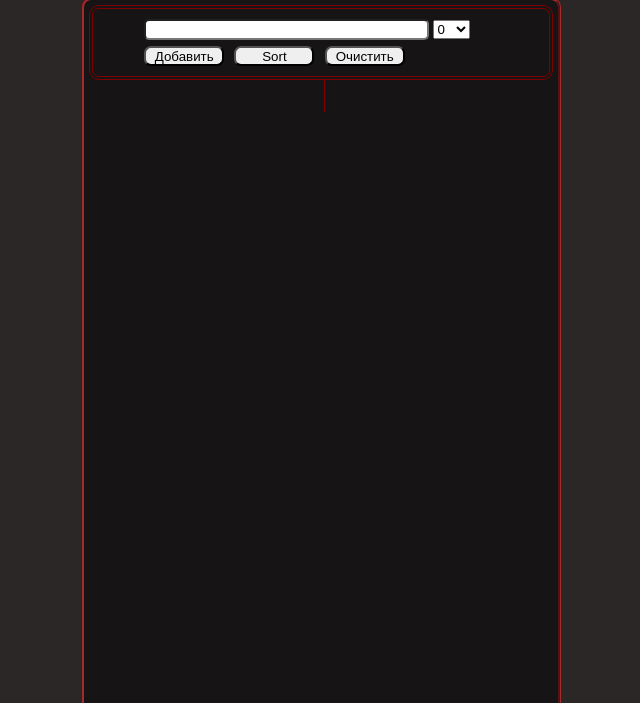
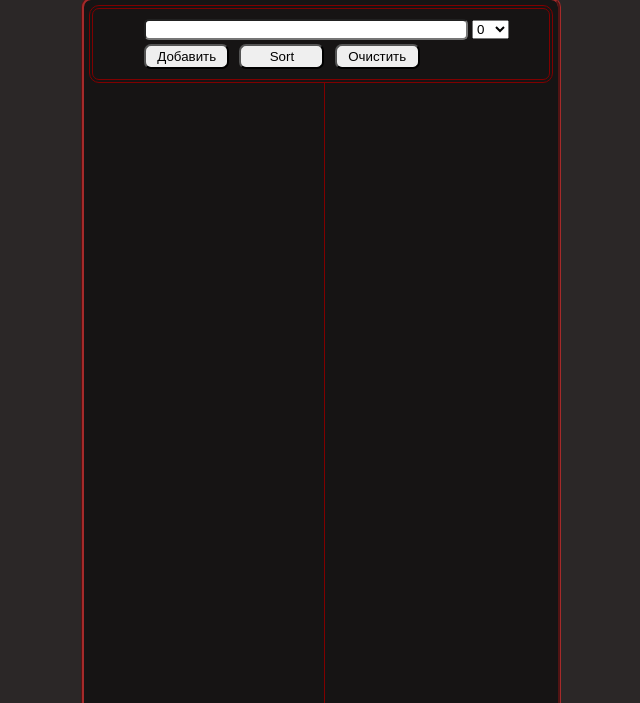
Before and after one commit to SN737/lemar-qual, a website: page index.html in a window 1280 px wide. Shown: the part 97-800 px from the top of the page, without its empty margins (319-959 px from the left). Drawn offline with Linux system fonts and the light colour scheme.

Commit message:
Update style.css

```diff
--- a/style.css
+++ b/style.css
@@ -1,3 +1,5 @@
+
+
 body{
     background-color: #2b2727;
     color: aliceblue;
@@ -5,7 +7,7 @@ body{
     max-width: 480px;
 }
 .content{
-    min-height: 900px;
+    min-height: 800px;
     border-radius: 10px;
     border-style: groove;
     border-color: brown;
@@ -36,7 +38,7 @@ input:hover{
 }
 .btnwrap{
     display: flex;
-    width: 80%;
+    width: 90%;
 }
 .wall{
     background-color: maroon;
@@ -47,11 +49,12 @@ input:hover{
 .btn {
     /*margin: 1vw;*/
     margin-right: 0.8vw;
-    margin-top: 0.5vw;
-    width: 80px;
-    height: 20px;
+    margin-top: 0.3vw;
+    width: 85px;
+    height: 25px;
     border-radius: 7px;
     cursor: pointer;
+
 }
 .delBtn{
     width: 15px;
@@ -82,7 +85,7 @@ input:hover{
 input{
     /*width: 14vw;*/
     /*height: 1vw;*/
-    width: 70%;
+    width: 80%;
     border-radius: 5px;
 }
 .driverItemSorted>li{
@@ -96,16 +99,19 @@ input{
 .driverlist{
     border: darkgrey;
     width: 38%;
-    /*overflow-y:auto ;*/
-    /*height: 77vh;*/
+    overflow-y:auto ;
+    height: 77vh;
 
 
 }
-/*.driverlist::-webkit-scrollbar {*/
-/*    width: 0.5px;*/
-/*    background: maroon;*/
-/*   }*/
-
+.driverlist::-webkit-scrollbar {
+    width: 0.5px;
+    background: maroon;
+   }
+.sortedlist::-webkit-scrollbar {
+    width: 0.5px;
+    background: maroon;
+}
 
 
 .driverItem{
@@ -120,6 +126,9 @@ input{
 }
 .sortedlist{
     margin-left: 15%;
+
+    overflow-y:auto ;
+    height: 77vh;
     /*border: darkgrey;*/
     /*border-style: solid;*/
     /*border-radius: 1px;*/
@@ -164,3 +173,19 @@ Ol>li{
     padding: 3px;
     margin-left: 1%;
 }
+
+@media screen and (max-width: 360px) {
+    .btn {
+        height: 40px;
+        width: 85px;
+        margin-right: 2%;
+
+    }
+    input{
+        width: 80%;
+        height: 25%;
+    }
+    .btnwrap{
+
+        width: 90%;
+}
```
